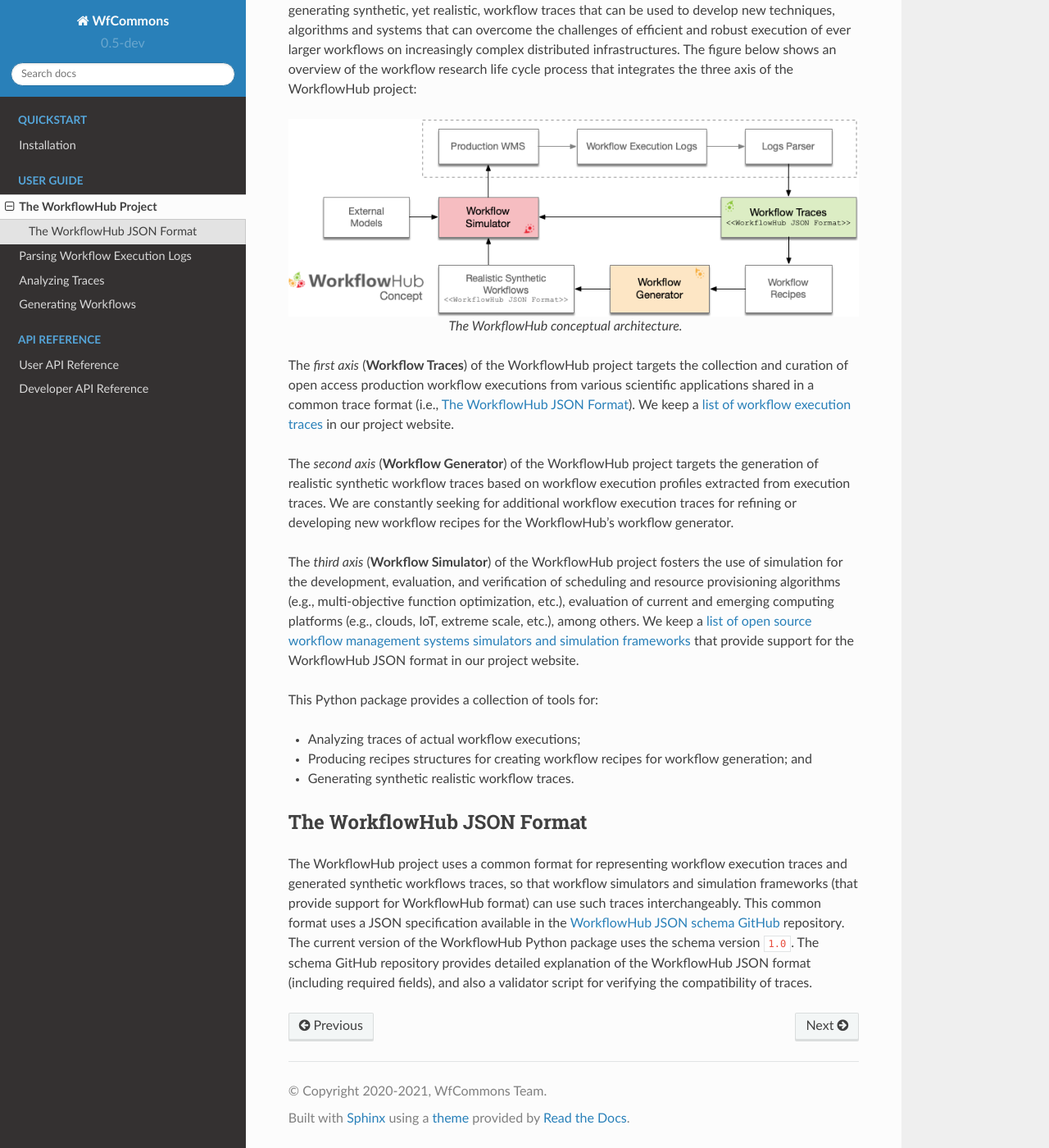
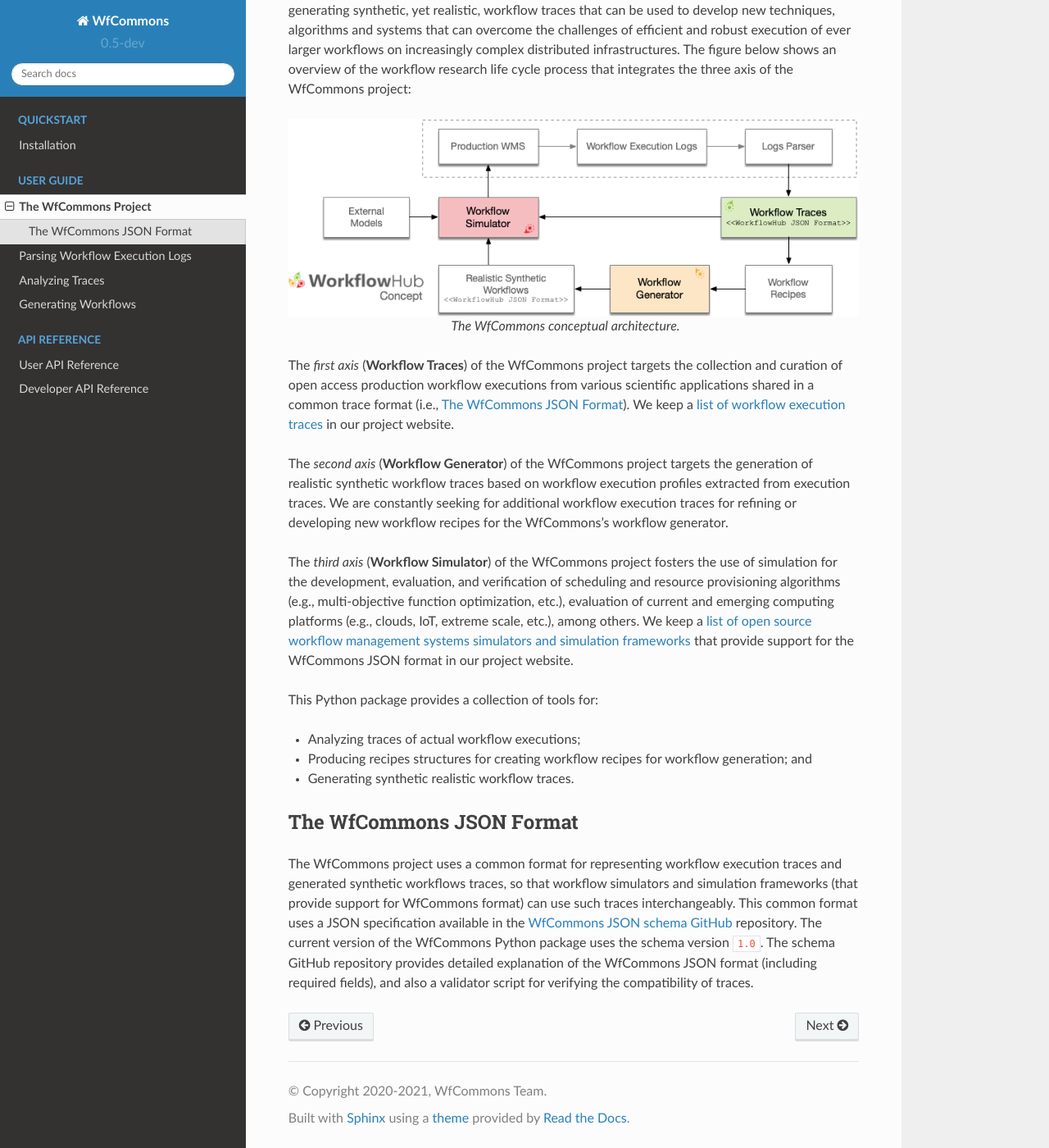
Before and after one commit to wfcommons/WfCommons, a Sphinx documentation site: the page built from docs/source/introduction.rst, in a window 1280 px wide and 1400 px high, scrolled down 207 px. Shown: the whole window at 82% size. Built offline with Sphinx 7.4.7 and the Read the Docs theme 2.0.0, drawn with Linux system fonts in a browser that asks for light colours; some of the changed text lies outside the part shown.

Commit message:
migrating repository

```diff
--- a/docs/source/introduction.rst
+++ b/docs/source/introduction.rst
@@ -1,39 +1,39 @@
-The WorkflowHub Project
+The WfCommons Project
 =======================
 
-The `WorkflowHub project <http://workflowhub.org>`_ is a community framework
+The `WfCommons project <https://wfcommons.org>`_ is a community framework
 for enabling scientific workflow research and development by providing foundational
 tools for analyzing workflow execution traces, and generating synthetic, yet
 realistic, workflow traces that can be used to develop new techniques, algorithms
 and systems that can overcome the challenges of efficient and robust execution of
 ever larger workflows on increasingly complex distributed infrastructures. The
 figure below shows an overview of the workflow research life cycle process that
-integrates the three axis of the WorkflowHub project:
+integrates the three axis of the WfCommons project:
 
-.. figure::  images/workflowhub.png
+.. figure::  images/wfcommons.png
    :align:   center
 
-   The WorkflowHub conceptual architecture.
+   The WfCommons conceptual architecture.
 
-The *first axis* (**Workflow Traces**) of the WorkflowHub project targets the
+The *first axis* (**Workflow Traces**) of the WfCommons project targets the
 collection and curation of open access production workflow executions from
 various scientific applications shared in a common trace format (i.e.,
 :ref:`json-format-label`). We keep a `list of workflow execution traces
-<https://workflowhub.org/traces.html>`_ in our project website.
+<https://wfcommons.org/traces>`_ in our project website.
 
-The *second axis* (**Workflow Generator**) of the WorkflowHub project targets
+The *second axis* (**Workflow Generator**) of the WfCommons project targets
 the generation of realistic synthetic workflow traces based on workflow execution
 profiles extracted from execution traces. We are constantly seeking for additional
 workflow execution traces for refining or developing new workflow recipes for
-the WorkflowHub's workflow generator.
+the WfCommons's workflow generator.
 
-The *third axis* (**Workflow Simulator**) of the WorkflowHub project fosters the
+The *third axis* (**Workflow Simulator**) of the WfCommons project fosters the
 use of simulation for the development, evaluation, and verification of scheduling
 and resource provisioning algorithms (e.g., multi-objective function optimization,
 etc.), evaluation of current and emerging computing platforms (e.g., clouds, IoT,
 extreme scale, etc.), among others. We keep a `list of open source workflow
 management systems simulators and simulation frameworks
-<https://workflowhub.org/simulator.html>`_ that provide support for the WorkflowHub
+<https://wfcommons.org/simulators>`_ that provide support for the WfCommons
 JSON format in our project website.
 
 This Python package provides a collection of tools for:
@@ -45,16 +45,16 @@ This Python package provides a collection of tools for:
 
 .. _json-format-label:
 
-The WorkflowHub JSON Format
+The WfCommons JSON Format
 ---------------------------
 
-The WorkflowHub project uses a common format for representing workflow execution
+The WfCommons project uses a common format for representing workflow execution
 traces and generated synthetic workflows traces, so that workflow simulators and
-simulation frameworks (that provide support for WorkflowHub format) can use
+simulation frameworks (that provide support for WfCommons format) can use
 such traces interchangeably. This common format uses a JSON specification
 available in the
-`WorkflowHub JSON schema GitHub <https://github.com/workflowhub/workflow-schema>`_
-repository. The current version of the WorkflowHub Python package uses the schema
+`WfCommons JSON schema GitHub <https://github.com/wfcommons/workflow-schema>`_
+repository. The current version of the WfCommons Python package uses the schema
 version :code:`1.0`. The schema GitHub repository provides detailed explanation
-of the WorkflowHub JSON format (including required fields), and also a validator
+of the WfCommons JSON format (including required fields), and also a validator
 script for verifying the compatibility of traces.
```
Also changed, not shown: docs/source/index.rst (+15 -15 lines), docs/source/images/wfcommons.png (renamed from docs/source/images/workflowhub.png).
